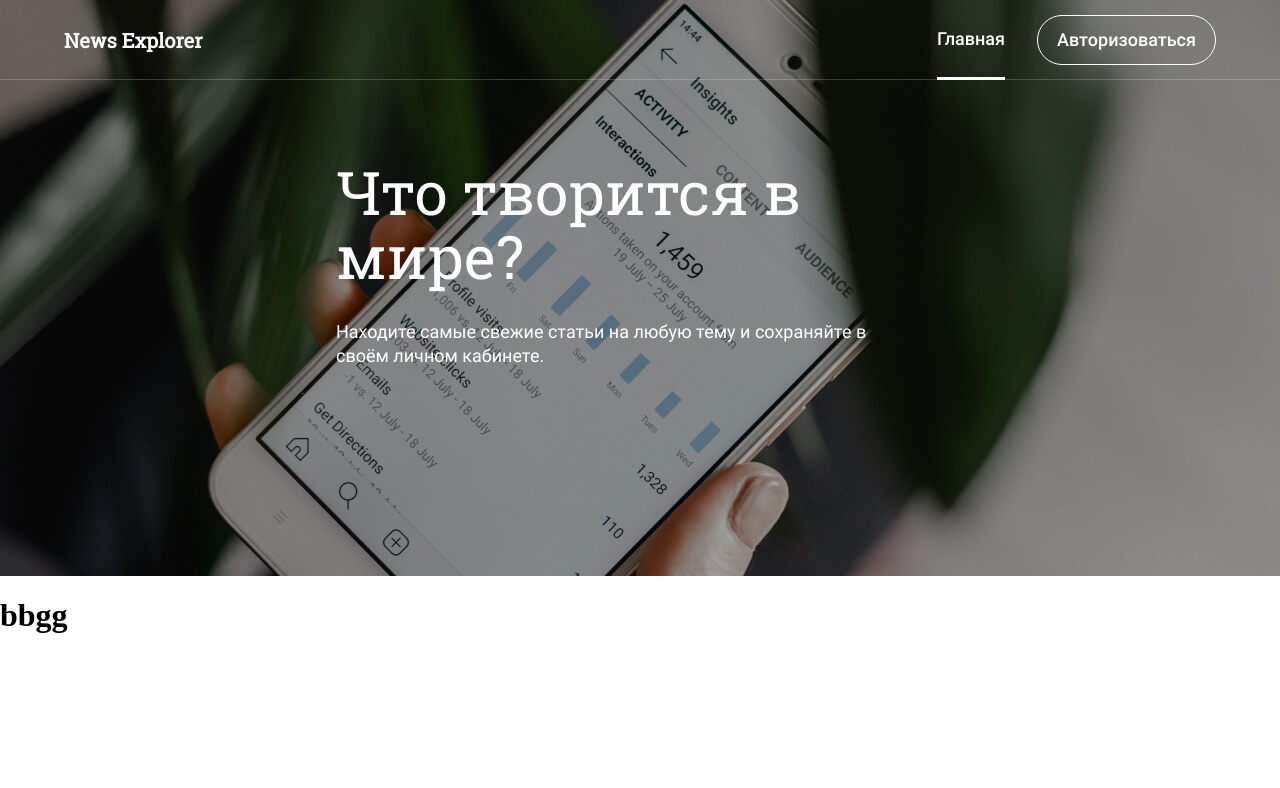
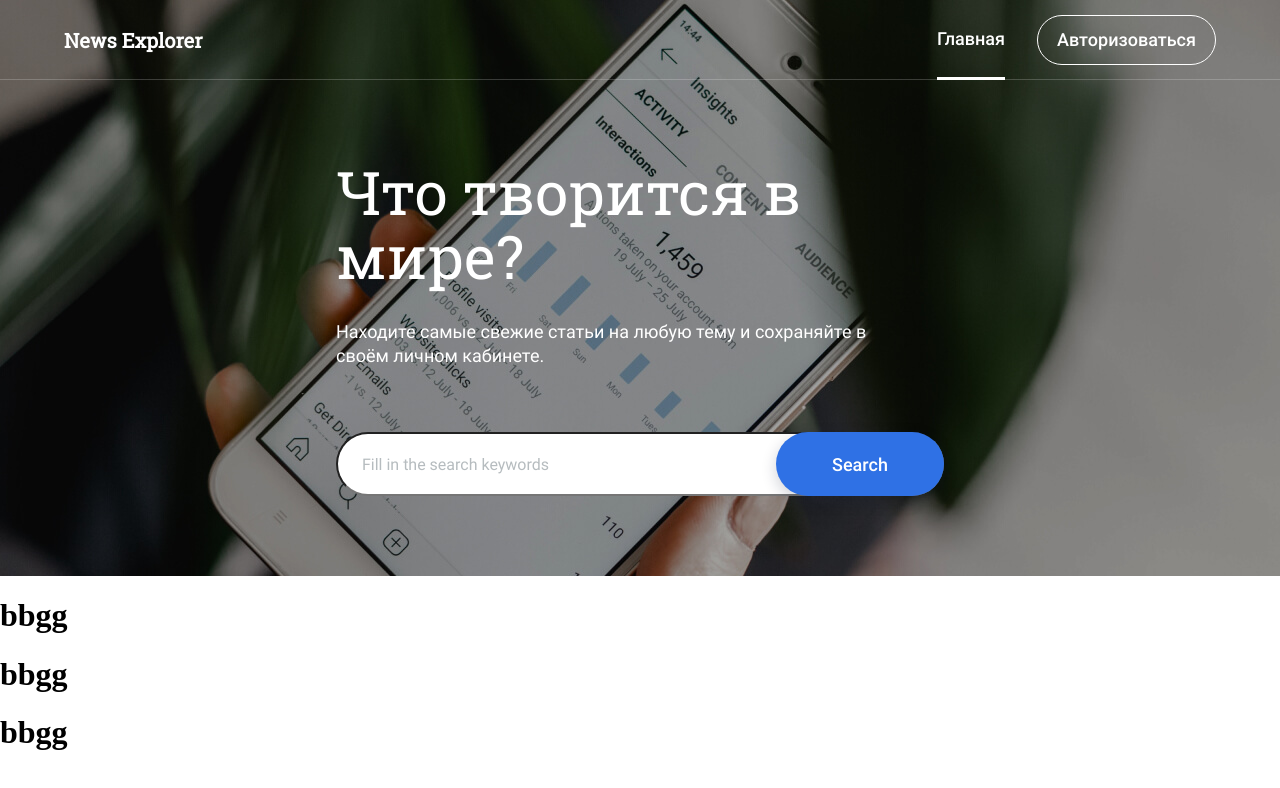
Before and after one commit to dianadomino24/news-explorer-frontend, a React (Create React App) app: page / in a window 1280 px wide. Shown: the top 788 px of the page. Built offline with nearby package versions, Linux system fonts and the light colour scheme.

Commit message:
search form add raw

```diff
--- a/src/components/About/About.js
+++ b/src/components/About/About.js
@@ -4,7 +4,8 @@
   return (
     <section className="about">
       <h1>bbgg</h1>
-
+      <h1>bbgg</h1>
+      <h1>bbgg</h1>
     </section>
   );
 }
--- a/src/components/Banner/Banner.css
+++ b/src/components/Banner/Banner.css
@@ -1,7 +1,7 @@
 .banner {
   width: 100%;
   height: 576px;
-  background:  url('../../images/bg-desktop.jpg') center  / cover no-repeat;;
+  background:  url('../../images/bg-desktop.jpg') center center / cover no-repeat;;
 }
 .banner__container {
   margin: 0 auto;
@@ -50,12 +50,12 @@
     font-size: 36px;
     line-height: 1.11;
   }
+
 }
 
-@media all and (max-width: 320px) {
+@media all and (max-width: 550px) {
   .banner {
-    height: 536px;
-    background: url('../../images/bg-mobile.jpg') ;
+    height: 100vh;
   }
 
   .banner__container {
@@ -75,3 +75,9 @@
     margin-top: 32px;
   }
 }
+@media all and (max-width: 420px) {
+  .banner {
+    background-image: url('../../images/bg-mobile.jpg') ;
+  }
+
+}
--- a/src/components/Button/Button.css
+++ b/src/components/Button/Button.css
@@ -2,5 +2,24 @@
   cursor: pointer;
   transition: all 0.3s ease-in-out;
   outline: none;
-
 }
+.button_type_text {
+  box-sizing: border-box;
+  border-radius: 100px;
+  font-family: 'Roboto', 'Arial', 'Helvetica', sans-serif;
+  font-size: 18px;
+  font-weight: 500;
+  line-height: 1.33;
+}
+.button_type_submit {
+  background: #2F71E5;
+  box-shadow: 0px 5px 15px rgba(14, 26, 57, 0.2);
+  border: none;
+  color: #fff;
+  padding-top: 21px;
+  padding-bottom: 19px;
+  width: 100%;
+}
+.button_type_submit:hover {
+  background: #347EFF;
+}
--- a/src/components/Header/Header.css
+++ b/src/components/Header/Header.css
@@ -41,7 +41,7 @@
   }
 }
 
-@media all and (max-width: 520px) {
+@media all and (max-width: 550px) {
   .header {
     height: 56px;
   }
--- a/src/components/Header/Header.js
+++ b/src/components/Header/Header.js
@@ -13,9 +13,9 @@
   const header = useRef(null);
 
   const blurHeader = useCallback(() => {
-    if (window.scrollY > 80) {
+    if (window.scrollY > 56) {
       header.current.classList.add('header_blurred');
-    } else if (window.scrollY < 80) {
+    } else if (window.scrollY < 56) {
       header.current.classList.remove('header_blurred');
     }
   }, []);
--- a/src/components/Navigation/Navigation.css
+++ b/src/components/Navigation/Navigation.css
@@ -61,14 +61,7 @@
   color: inherit;
   border: 1px solid;
   padding: 12px 19px;
-  box-sizing: border-box;
-  border-radius: 100px;
-  font-family: 'Roboto', 'Arial', 'Helvetica', sans-serif;
-  font-size: 18px;
-  font-weight: 500;
-  line-height: 1.33;
   max-width: 400px;
-  overflow: hidden;
   align-self: center;
 }
 .navigation__button_theme_dark {
@@ -125,7 +118,7 @@
     padding-top: 19px;
   }
 }
-@media all and (max-width: 520px) {
+@media all and (max-width: 550px) {
   .navigation {
     padding: 16px 16px 24px;
     transform: translateY(-300px);
--- a/src/components/Navigation/Navigation.js
+++ b/src/components/Navigation/Navigation.js
@@ -54,7 +54,7 @@
         )}
       </ul>
       <Button
-        buttonClasses={`navigation__button navigation__button_theme_${theme}`}
+        buttonClasses={`button_type_text navigation__button navigation__button_theme_${theme}`}
       onClick={handleNavButtonClick}>
         {isLoggedIn ? (
           <span className="navigation__authorized-button">
--- a/src/components/SearchForm/SearchForm.css
+++ b/src/components/SearchForm/SearchForm.css
@@ -1,7 +1,32 @@
-.App {
+.search-form {
+  display: grid;
+  grid-template-columns: auto 168px;
+  font-family: 'Roboto', 'Arial', 'Helvetica', sans-serif;
+  font-weight: 400;
+  font-size: 16px;
+  line-height: 1.37 ;
+}
+.search-form__input {
+  height: 64px;
+  grid-row: 1 / 2;
+  grid-column: 1 / 3;
+  padding: 0 208px 0 24px   ;
+  border-radius: 100px;
+  box-sizing: border-box;
+}
+.search-form__input:focus {
+  outline: none;
+}
+.search-form__button {
+  grid-row: 1 / 2;
+  grid-column: 2 / 3;
+}
+.search-form__input::placeholder {
+  color:  #B6BCBF;
 }
 
-@media all and (max-width: 1024px) {
-  .App {
+@media all and (max-width: 768px) {
+  .search-form {
+    grid-template-columns: auto 160px;
   }
 }
--- a/src/components/SearchForm/SearchForm.js
+++ b/src/components/SearchForm/SearchForm.js
@@ -1,15 +1,24 @@
 import './SearchForm.css';
 import React from 'react';
-// import { useCallback, useState, useEffect } from 'react';
-// import {
-//   Redirect, Route, Switch, useHistory,
-// } from 'react-router-dom';
+import Button from '../Button/Button';
 
 function SearchForm() {
+  const handleSubmit = (e) => {
+    e.preventDefault();
+  };
   return (
-    <div className="SearchForm">
-      <header className="SearchForm-header"></header>
-    </div>
+    <form className="search-form" onSubmit={handleSubmit} noValidate>
+      <input
+        type="text"
+        name="search-form"
+        className="search-form__input"
+        placeholder={'Fill in the search keywords'}
+        required
+      />
+      <Button buttonClasses="button_type_text button_type_submit search-form__button" type="submit">
+        Search
+      </Button>
+    </form>
   );
 }
 
```
Also changed, not shown: 1 other file (tests, documents, lock files or other folders).
